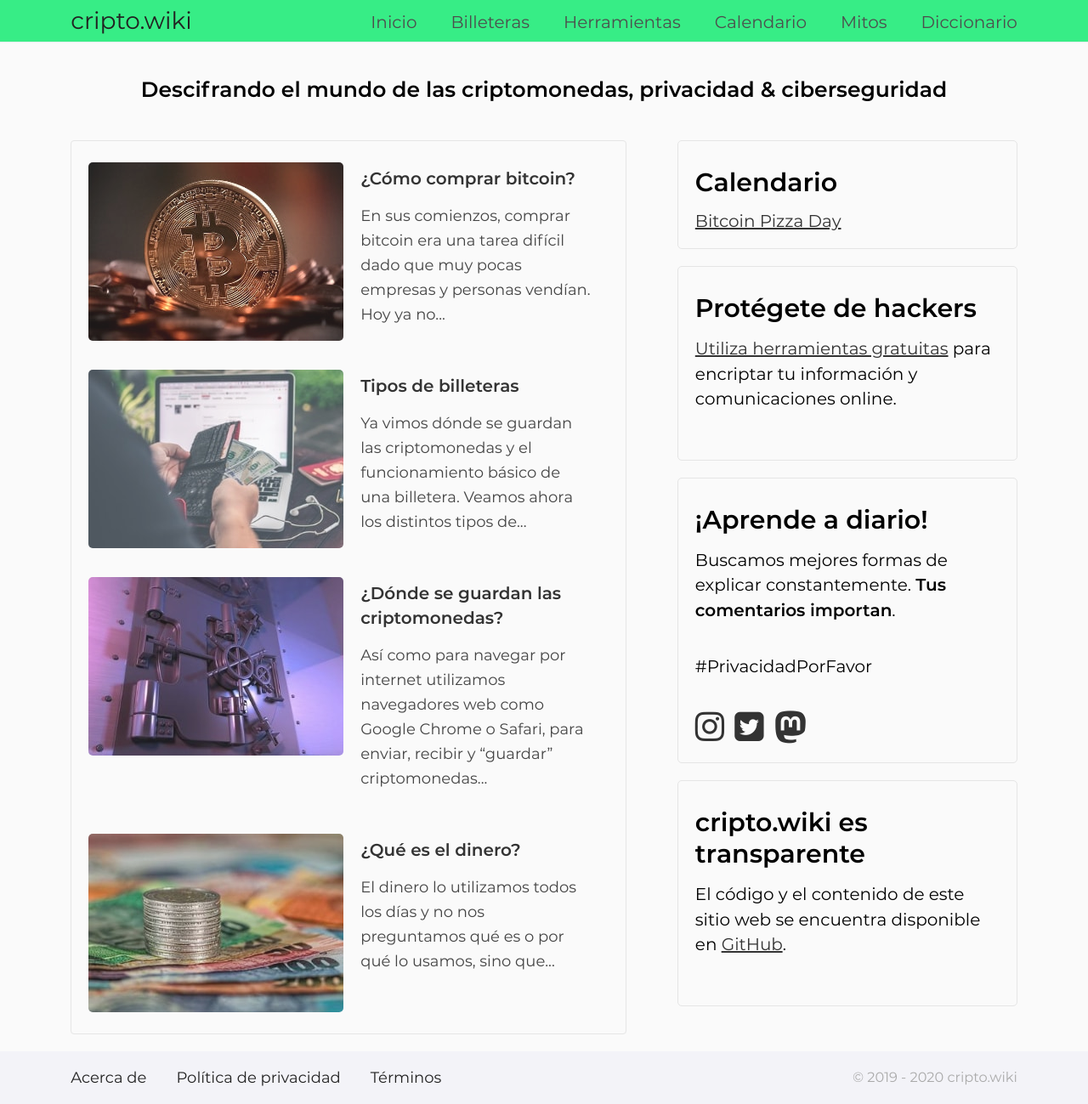
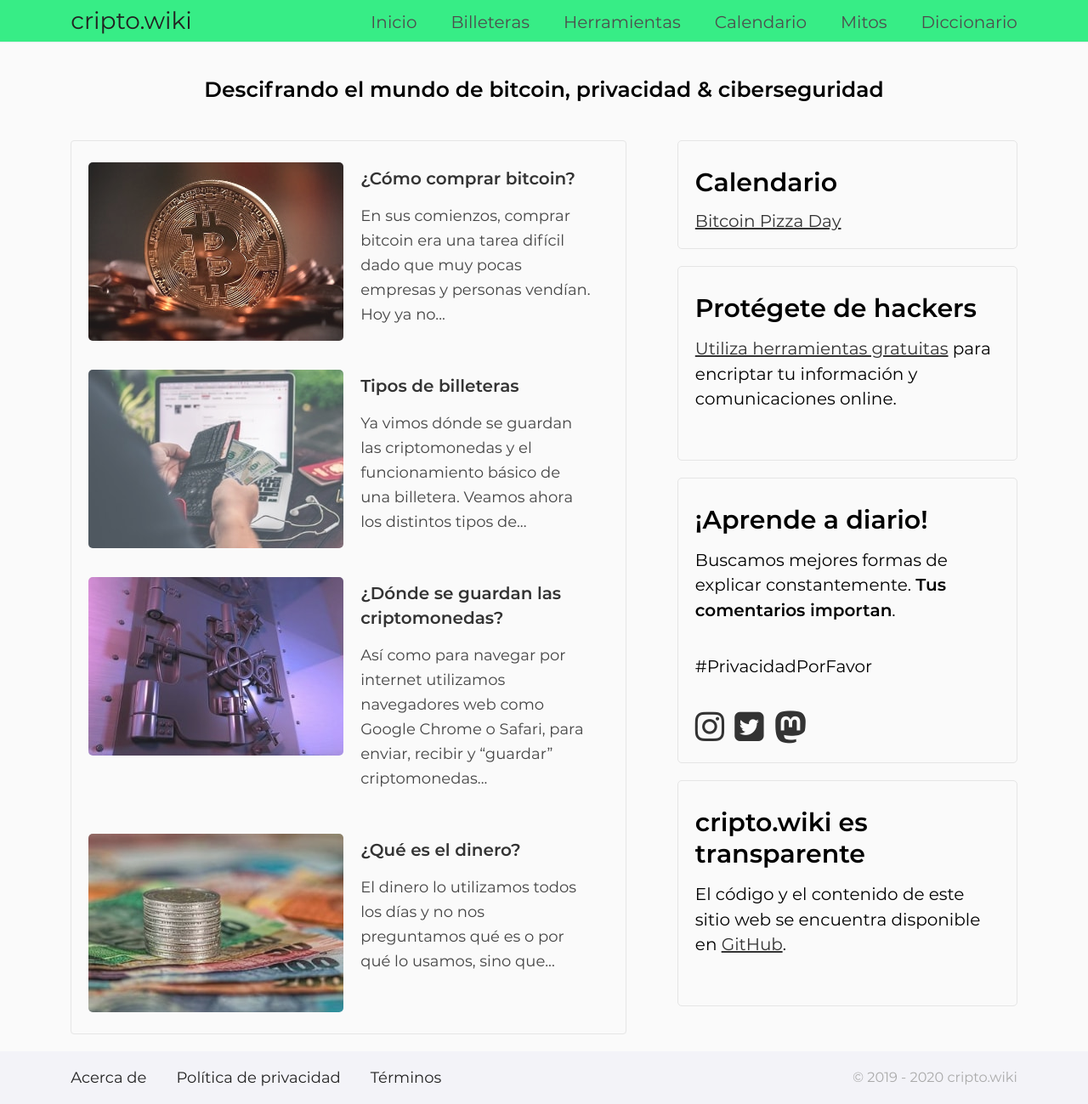
Before and after one commit to criptowiki/criptowiki, a Jekyll site: the page built from index.html, in a window 1280 px wide and 1299 px high. Shown: the whole window at 85% size. Built offline with Jekyll 4.4.1, drawn with Linux system fonts in a browser that asks for light colours; some web fonts are replaced.

Commit message:
Replace 'cryptocurrencies' with 'bitcoin' (#2)

```diff
--- a/_config.yml
+++ b/_config.yml
@@ -1,5 +1,5 @@
 title: cripto.wiki
-description: descifrando el mundo de las criptomonedas, privacidad & ciberseguridad
+description: descifrando el mundo de bitcoin, privacidad & ciberseguridad
 url: https://cripto.wiki
 language: es
 
--- a/pages/wallets.html
+++ b/pages/wallets.html
@@ -1,6 +1,6 @@
 ---
 title: Billeteras
-description: Billeteras de criptomonedas con explicaciones.
+description: Billeteras de bitcoin con explicaciones.
 permalink: /billeteras/
 layout: default
 css: items-list
```
Also changed, not shown: cripto.wiki.gemspec.
